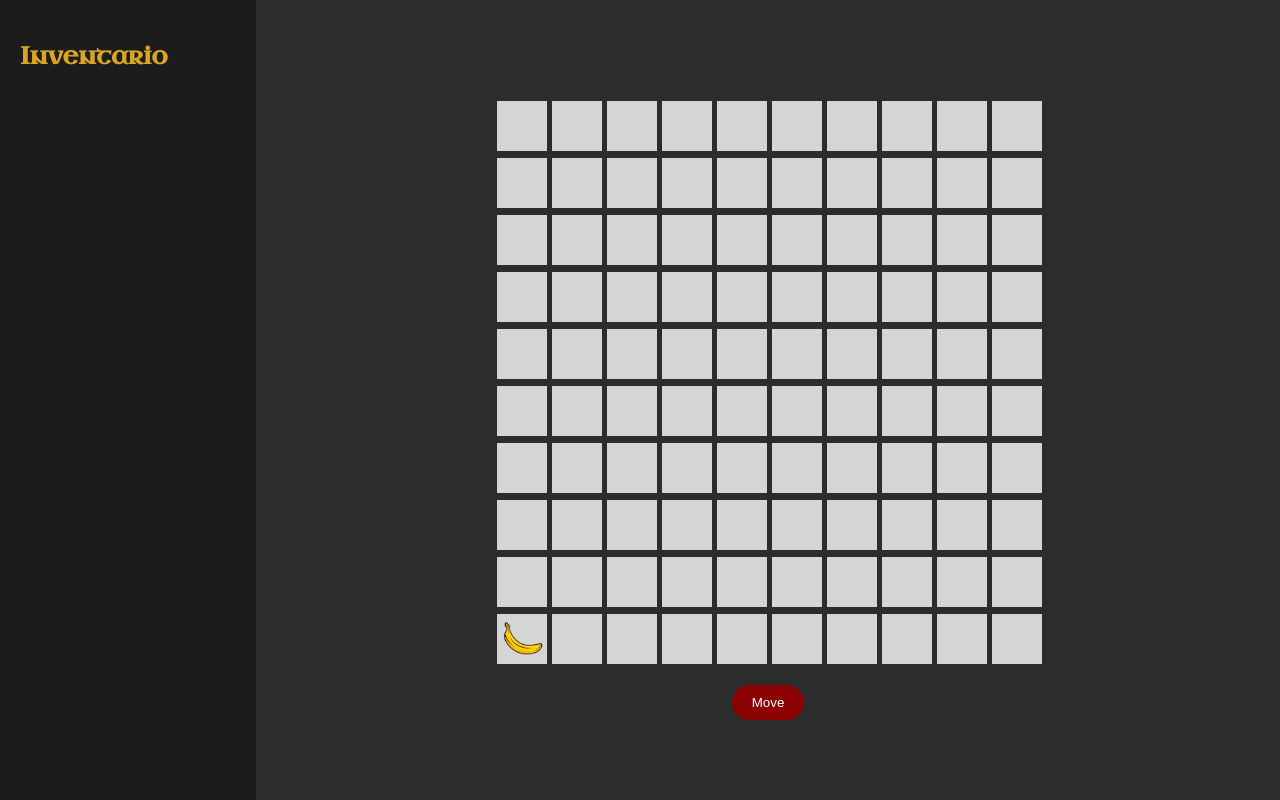
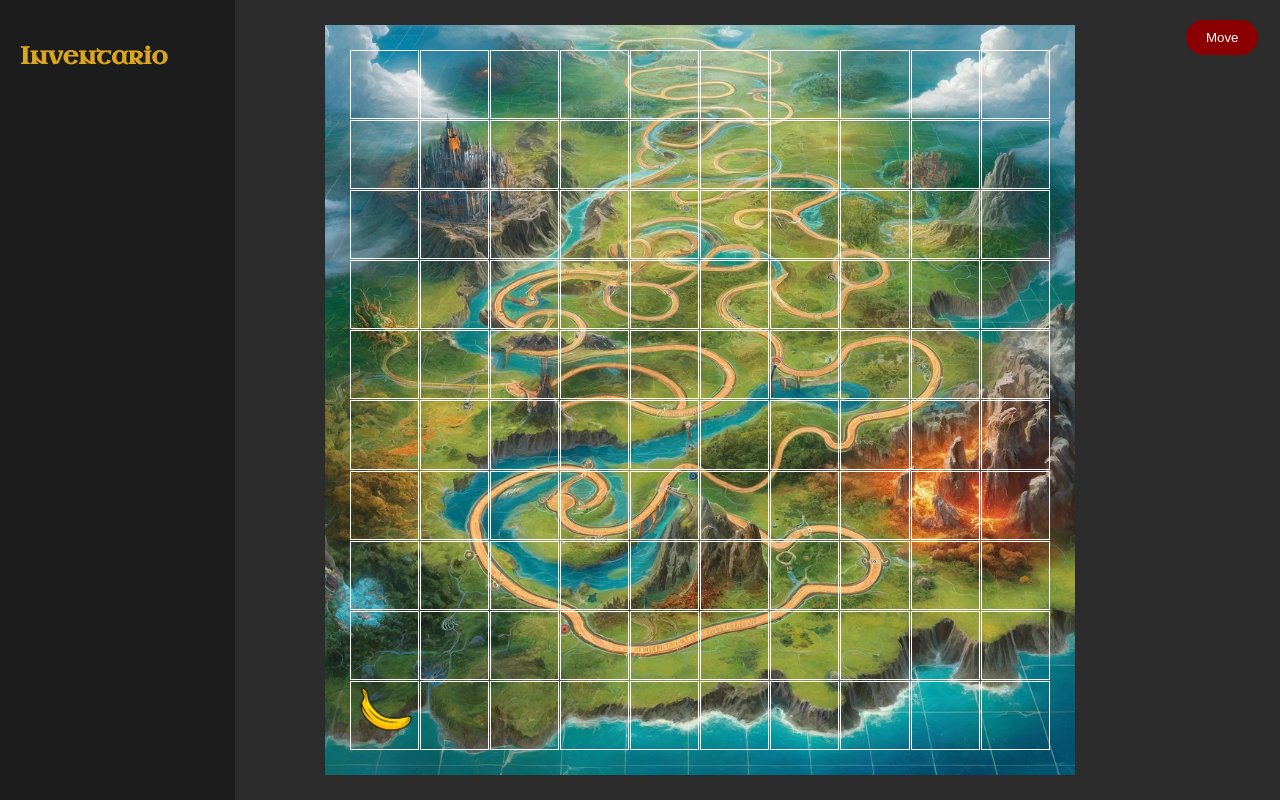
Before and after one commit to benjalanglois/bananawebfrontend_deploy, a React (Create React App) app: page /tablero in a window 1280 px wide. Built offline with nearby package versions, Linux system fonts and the light colour scheme.

Commit message:
cambios tableros

```diff
--- a/src/components/Tablero.js
+++ b/src/components/Tablero.js
@@ -4,7 +4,7 @@ import '../styles/tablero.css';
 const Matrix = () => {
   const createInitialMatrix = () => {
     const matrix = Array(10).fill(null).map(() => Array(10).fill(false));
-    matrix[9][0] = true;
+    matrix[9][0] = true; // Posición inicial de la imagen
     return matrix;
   };
 
@@ -22,10 +22,6 @@ const Matrix = () => {
 
     if (row < 0) {
       row = 9;
-    }
-
-    if (row === 0 && col === 9) {
-      alert('SIUUUUUU! Eres la banana ganadora!');
     }
 
     const newMatrix = Array(10).fill(null).map(() => Array(10).fill(false));
@@ -46,16 +42,16 @@ const Matrix = () => {
             <div key={rowIndex} className="matrix-row">
               {row.map((cell, colIndex) => (
                 <div key={colIndex} className="matrix-cell">
-                  {cell && <img src="../banana.png" alt="moving" />}
+                  {cell && <img src="./banana.png" alt="moving" />}
                 </div>
               ))}
             </div>
           ))}
         </div>
-        <div className="controls">
+      </div>
+      <div className="controls">
           <button onClick={moveImage}>Move</button>
         </div>
-      </div>
     </div>
   );
 };
--- a/src/styles/tablero.css
+++ b/src/styles/tablero.css
@@ -1,24 +1,23 @@
 /* styles/tablero.css */
 
-/* General styles for the container */
 .tablero-container {
     display: flex;
     height: 100vh;
-    background-color: #2C2C2C; /* Gris oscuro para el fondo */
+    background-color: #2C2C2C;
     color: white;
 }
 
 /* Inventory styles */
 .inventory {
     width: 20%;
-    background-color: #1c1c1c; /* Un gris más oscuro para el inventario */
+    background-color: #1c1c1c;
     padding: 20px;
     box-sizing: border-box;
 }
 
 .inventory h2 {
     font-family: 'Uncial Antiqua', cursive;
-    color: #DAA520; /* Dorado para el título del inventario */
+    color: #DAA520;
 }
 
 /* Matrix container styles */
@@ -28,31 +27,37 @@
     flex-direction: column;
     align-items: center;
     justify-content: center;
-    position: relative; /* Para contener el fondo */
+    position: relative;
+    padding: 20px;
+    box-sizing: border-box;
 }
 
 .matrix-container::before {
     content: "";
-    background-image: url('../assets/tablero-image.webp'); /* Ruta de la imagen subida */
-    background-size: cover;
+    background-image: url('../assets/tablero-image.webp');
+    background-size: contain;
+    background-repeat: no-repeat;
     background-position: center;
     position: absolute;
     top: 0;
     left: 0;
     right: 0;
     bottom: 0;
-    z-index: -1; /* Colocar el fondo detrás de la matriz */
-    opacity: 0.5; /* Ajustar la opacidad para visibilidad */
+    margin: 25px;
 }
 
 /* Matrix styles */
 .matrix {
     display: grid;
-    grid-template-columns: repeat(10, 50px);
-    grid-gap: 5px;
-    justify-content: center;
-    margin-top: 20px;
-    position: relative; /* Asegurar que esté sobre el fondo */
+    grid-template-columns: repeat(10, 1fr);
+    grid-template-rows: repeat(10, 1fr);
+    gap: 1px;
+    width: 100%;
+    height: 100%;
+    max-width: 700px;
+    max-height: 700px;
+    position: relative;
+    z-index: 1;
 }
 
 .matrix-row {
@@ -60,13 +65,11 @@
 }
 
 .matrix-cell {
-    width: 50px;
-    height: 50px;
-    background-color: rgba(255, 255, 255, 0.8); /* Casillas blancas transparentes */
-    border: 1px solid #2C2C2C; /* Gris oscuro para las celdas */
-    display: flex;
-    align-items: center;
-    justify-content: center;
+    width: 100%;
+    height: 100%;
+    background-color: transparent;
+    border: 1px solid white;
+    box-sizing: border-box;
 }
 
 .matrix-cell img {
@@ -74,27 +77,28 @@
     max-height: 100%;
 }
 
-/* Controls styles */
 .controls {
     text-align: center;
     margin-top: 20px;
+    width: 10%;
+    align-items: center;
 }
 
 .controls button {
     padding: 10px 20px;
-    background-color: #8B0000; /* Rojo Oscuro para el botón */
+    background-color: #8B0000;
     color: white;
     border: none;
-    border-radius: 20px; /* Botones redondeados */
+    border-radius: 20px;
     cursor: pointer;
     text-decoration: none;
-    transition: background-color 0.3s ease; /* Transición suave */
+    transition: background-color 0.3s ease;
 }
 
 .controls button:hover {
-    background-color: #660000; /* Rojo más oscuro en hover */
+    background-color: #660000;
 }
 
 .controls button:active {
-    background-color: #4B0000; /* Rojo aún más oscuro en active */
+    background-color: #4B0000;
 }
```
